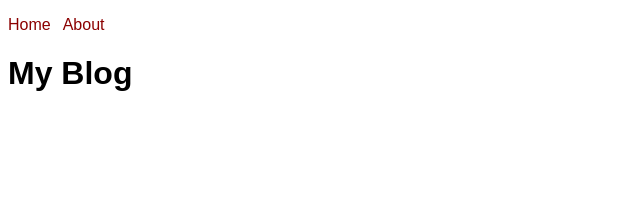
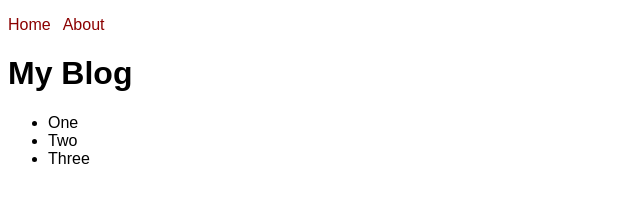
Before and after one commit to radu-lefter/next-blog, a Next.js app: page / in a window 1280 px wide. Shown: the top 218 px of the page, without its empty margins (0-640 px from the left). Built offline with nearby package versions, Linux system fonts and the light colour scheme.

Commit message:
added styles through style jsx

```diff
--- a/components/NavBar.js
+++ b/components/NavBar.js
@@ -15,6 +15,18 @@ function NavBar() {
             </Link>
           </li>
         </ul>
+        <style jsx>{`
+        ul {
+          list-style-type: none;
+          padding: 0;
+        }
+        li {
+          display: inline;
+        }
+        li:not(:first-child) {
+          margin-left: 0.75rem;
+        }
+      `}</style>
       </nav>
     )
   }
--- a/pages/index.js
+++ b/pages/index.js
@@ -8,6 +8,11 @@ function HomePage() {
       </Head>
       <main>
         <h1>My Blog</h1>
+        <ul>
+          <li>One</li>
+          <li>Two</li>
+          <li>Three</li>
+        </ul>
       </main>
     </>
   );
--- a/styles/globals.css
+++ b/styles/globals.css
@@ -10,16 +10,3 @@ body {
   a:focus, a:hover {
     text-decoration: underline;
   }
-
-  ul {
-    list-style-type: none;
-    padding: 0;
-  }
-
-  li {
-    display: inline;
-  }
-
-  li:not(:first-child) {
-    margin-left: 0.75rem;
-  }
```
